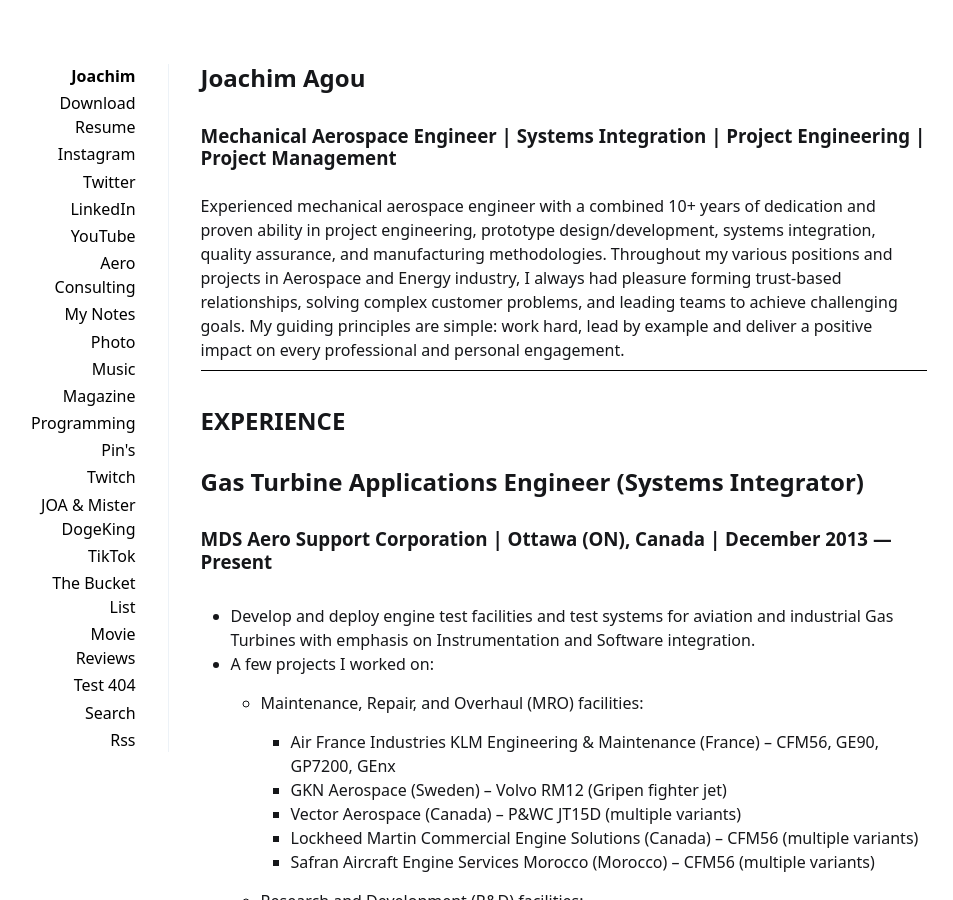
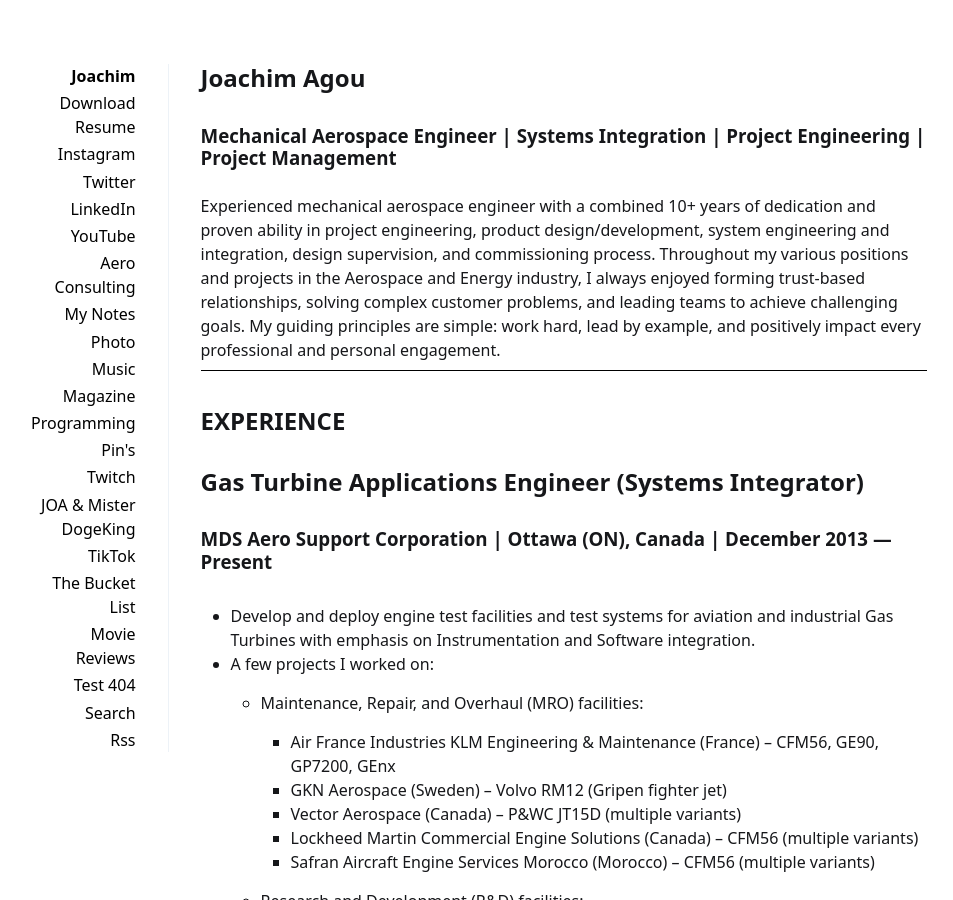
Before and after one commit to casagou/joa, a Jekyll site: the page built from index.md, in a window 1280 px wide and 900 px high. Shown: the whole window, without its empty margins (161-1114 px from the left). Built offline with Jekyll 4.4.1, drawn with Linux system fonts in a browser that asks for light colours.

Commit message:
Update index.md

```diff
--- a/index.md
+++ b/index.md
@@ -5,9 +5,9 @@ title: Joachim Agou
 
 ### Mechanical Aerospace Engineer | Systems Integration | Project Engineering | Project Management
 
-Experienced mechanical aerospace engineer with a combined 10+ years of dedication and proven ability in project engineering, prototype design/development, systems integration, quality assurance, and manufacturing methodologies.
-Throughout my various positions and projects in Aerospace and Energy industry, I always had pleasure forming trust-based relationships, solving complex customer problems, and leading teams to achieve challenging goals.
-My guiding principles are simple: work hard, lead by example and deliver a positive impact on every professional and personal engagement.
+Experienced mechanical aerospace engineer with a combined 10+ years of dedication and proven ability in project engineering, product design/development, system engineering and integration, design supervision, and commissioning process.
+Throughout my various positions and projects in the Aerospace and Energy industry, I always enjoyed forming trust-based relationships, solving complex customer problems, and leading teams to achieve challenging goals.
+My guiding principles are simple: work hard, lead by example, and positively impact every professional and personal engagement.
 
 ----
 
```
